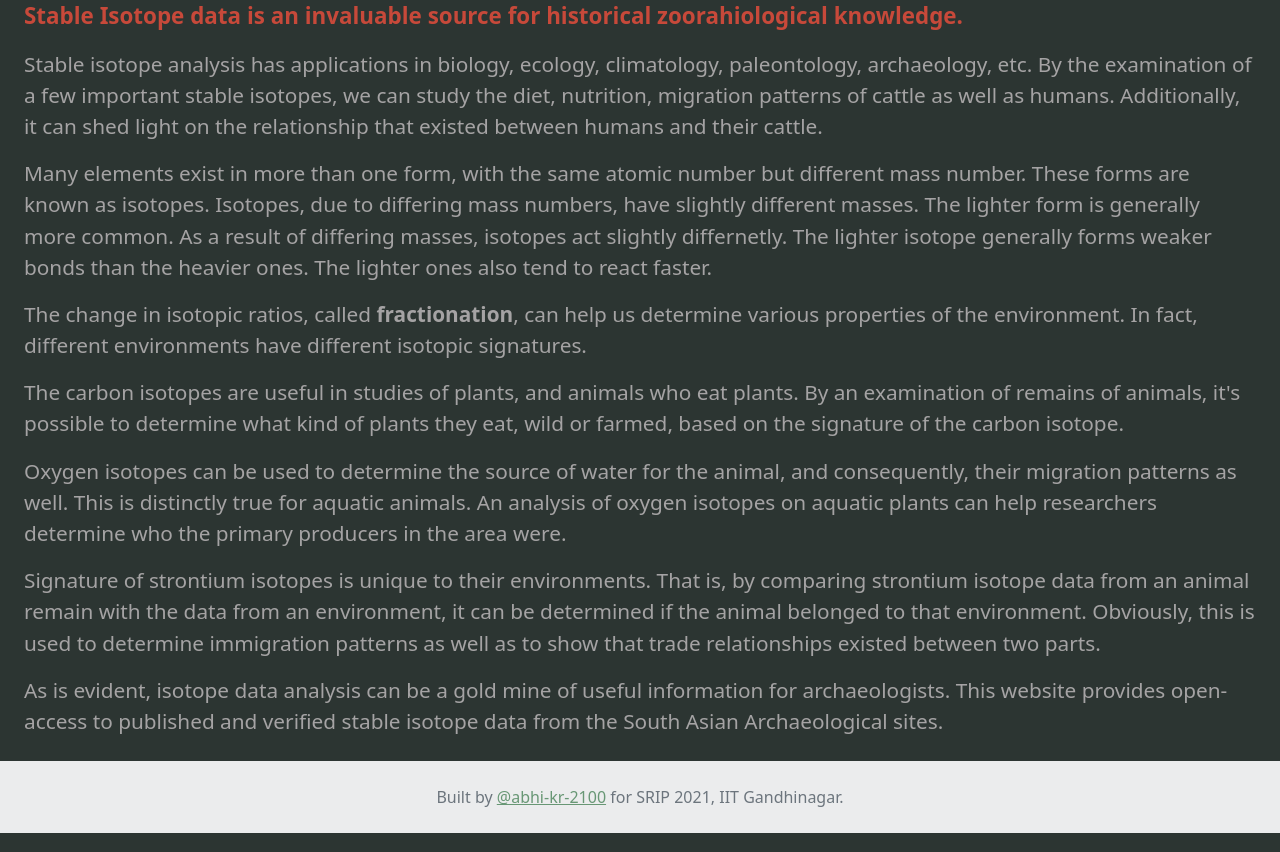
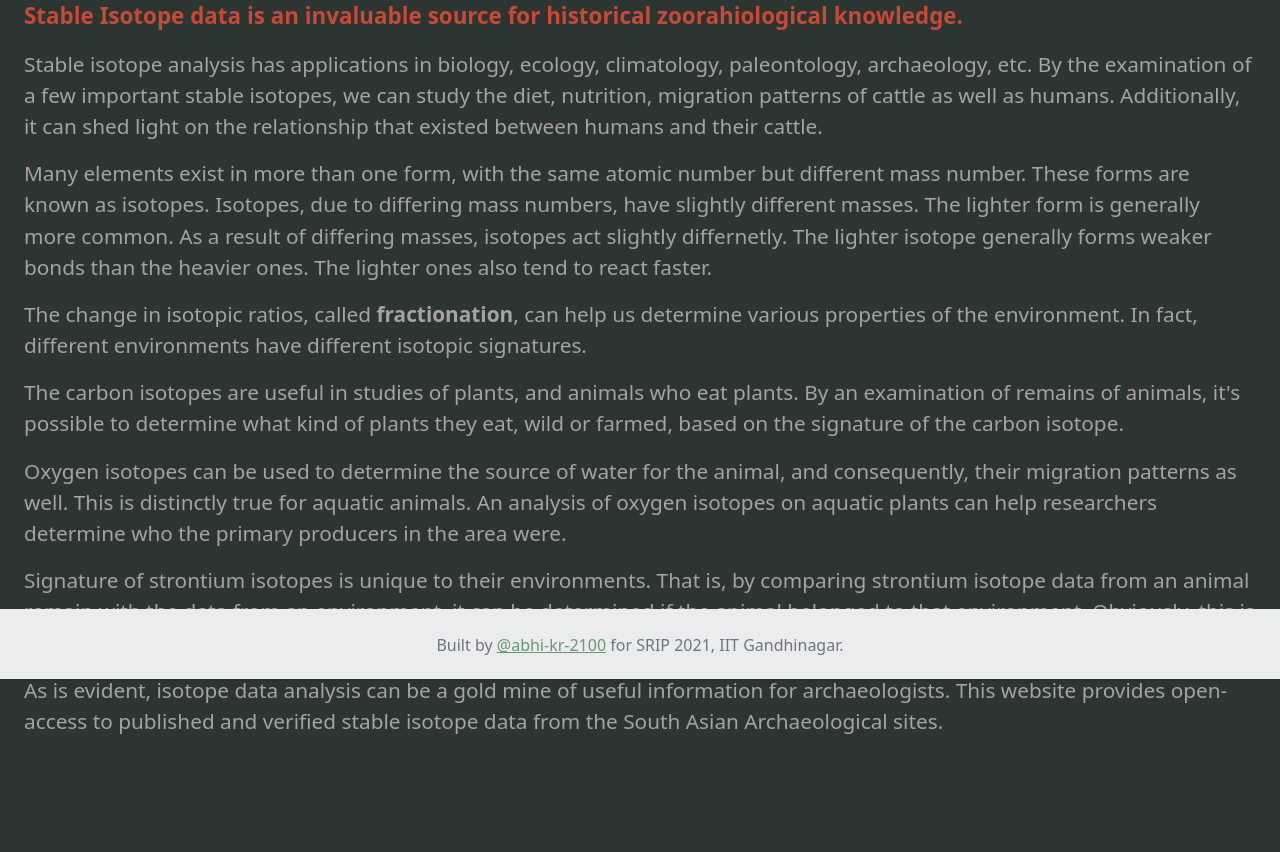
Before and after one commit to abhi-kr-2100/arch-sa-data, a Django app: page /know_more/ in a window 1280 px wide. Shown: the part 121-973 px from the top of the page. Run offline with Django 3.2, Linux system fonts and the light colour scheme.

Commit message:
Add a fixed footer

```diff
--- a/isodatabank/templates/isodatabank/base.html
+++ b/isodatabank/templates/isodatabank/base.html
@@ -70,12 +70,12 @@
         </div>
     </header>
 
-    <main class="m-4">
+    <main class="m-4" style="padding-bottom: 75px;">
         {% block content %}
         {% endblock %}
     </main>
 
-    <footer class="text-center text-lg-start bg-light text-muted">
+    <footer style="position: fixed; bottom: 0; width: 100%; height: 70px;" class="footer text-center text-lg-start bg-light text-muted">
       <div class="text-center p-4" style="background-color: rgba(0, 0, 0, 0.05);">
         Built by <a href="https://github.com/abhi-kr-2100">@abhi-kr-2100</a> for SRIP 2021, IIT Gandhinagar.
       </div>
```
